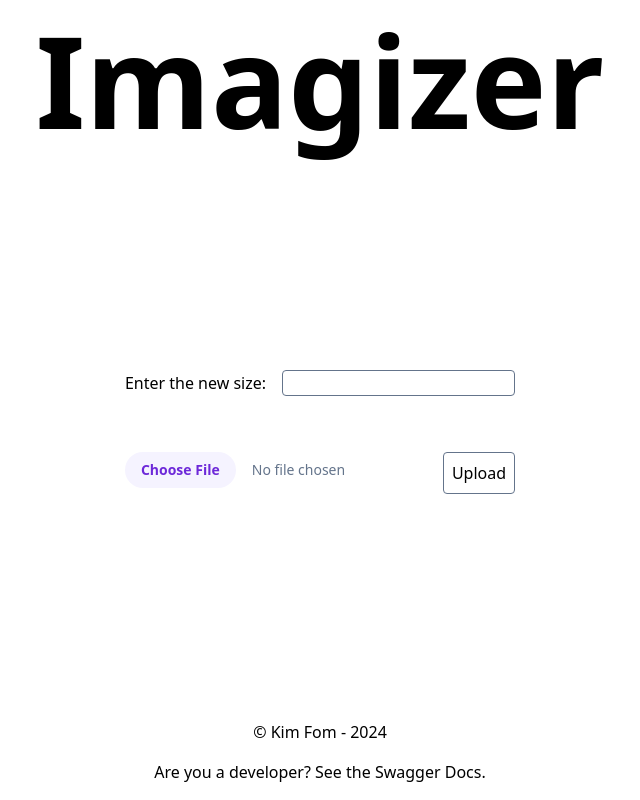
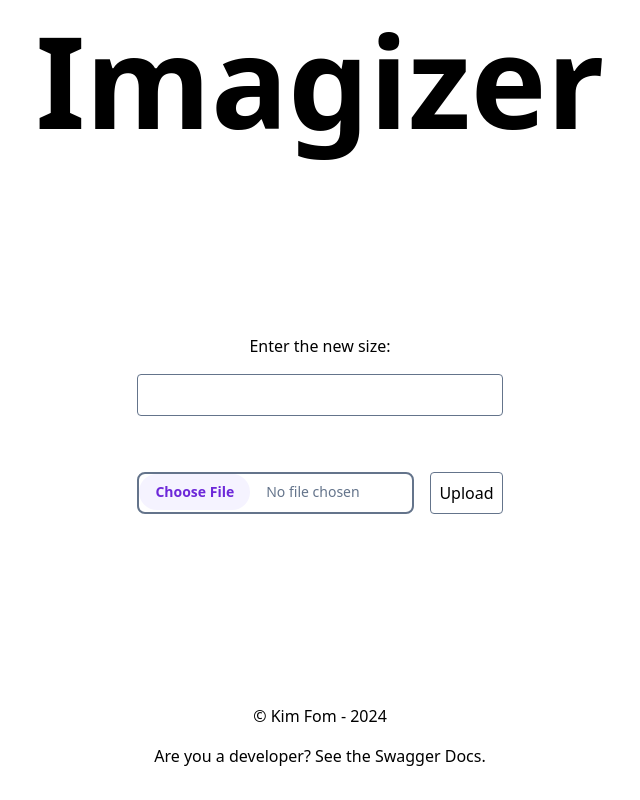
Before and after one commit to kimfom01/Imagizer, a React (Vite) app in the folder front/: page / in a window 1280 px wide. Shown: the whole page, without its empty margins (320-960 px from the left). Built offline with nearby package versions, Linux system fonts and the light colour scheme; no server answers.

Commit message:
Adjust mobile screen

```diff
--- a/front/src/App.tsx
+++ b/front/src/App.tsx
@@ -8,7 +8,7 @@ export const App = () => {
   const [downloadUrl, setDownloadUrl] = useState("");
 
   return (
-    <div className="container flex h-screen dark:text-white flex-col mx-auto pt-4">
+    <div className="container flex h-screen dark:text-white flex-col mx-auto p-4">
       <Header />
       <div className="flex-1">
         <div className="flex flex-col gap-10 min-h-full justify-center items-center">
@@ -58,7 +58,7 @@ const Footer = () => {
         <div className="flex flex-col items-center gap-4">
           <p>&copy; Kim Fom - {new Date().getFullYear()}</p>
           <a
-            href="http://localhost:5115/swagger/"
+            href="https://img-api.kimfom.space/swagger/"
             target="_blank"
             rel="noreferrer"
             className="hover:underline visited:text-purple-500"
@@ -119,9 +119,9 @@ export const ResizeForm = ({ setDownloadUrl }: ResizeFormProps) => {
   });
 
   return (
-    <form onSubmit={mutateAsync}>
-      <div className="flex flex-col gap-10">
-        <div className="flex flex-col items-center md:flex-row justify-between mb-4 gap-4">
+    <form className="w-full md:w-fit" onSubmit={mutateAsync}>
+      <div className="flex flex-col w-full gap-10">
+        <div className="flex flex-col w-full items-center justify-between mb-4 gap-4">
           <label htmlFor="size">Enter the new size:</label>
           <input
             id="size"
@@ -129,10 +129,10 @@ export const ResizeForm = ({ setDownloadUrl }: ResizeFormProps) => {
             required
             type="number"
             onChange={(event) => setForm({ ...form, Size: event.target.value })}
-            className="border rounded border-solid dark:bg-slate-700 border-slate-500"
+            className="border w-full p-2 rounded border-solid dark:bg-slate-700 border-slate-500"
           />
         </div>
-        <div className="flex">
+        <div className="flex flex-col md:flex-row gap-4">
           <input
             name="ImageFile"
             required
@@ -143,7 +143,7 @@ export const ResizeForm = ({ setDownloadUrl }: ResizeFormProps) => {
                 ImageFile: Array.from(event.target.files || [])[0],
               })
             }
-            className="block w-full text-sm text-slate-500 file:mr-4 file:py-2 file:px-4 file:rounded-full file:border-0 file:text-sm file:font-semibold file:bg-violet-50 file:text-violet-700 hover:file:bg-violet-100 active:file:border-white active:file:border"
+            className="block border-2 border-slate-500 rounded-lg w-full text-sm text-slate-500 file:mr-4 file:py-2 file:px-4 file:rounded-full file:border-0 file:text-sm file:font-semibold file:bg-violet-50 file:text-violet-700 hover:file:bg-violet-100 active:file:border-white active:file:border"
           />
           <button
             type="submit"
```
